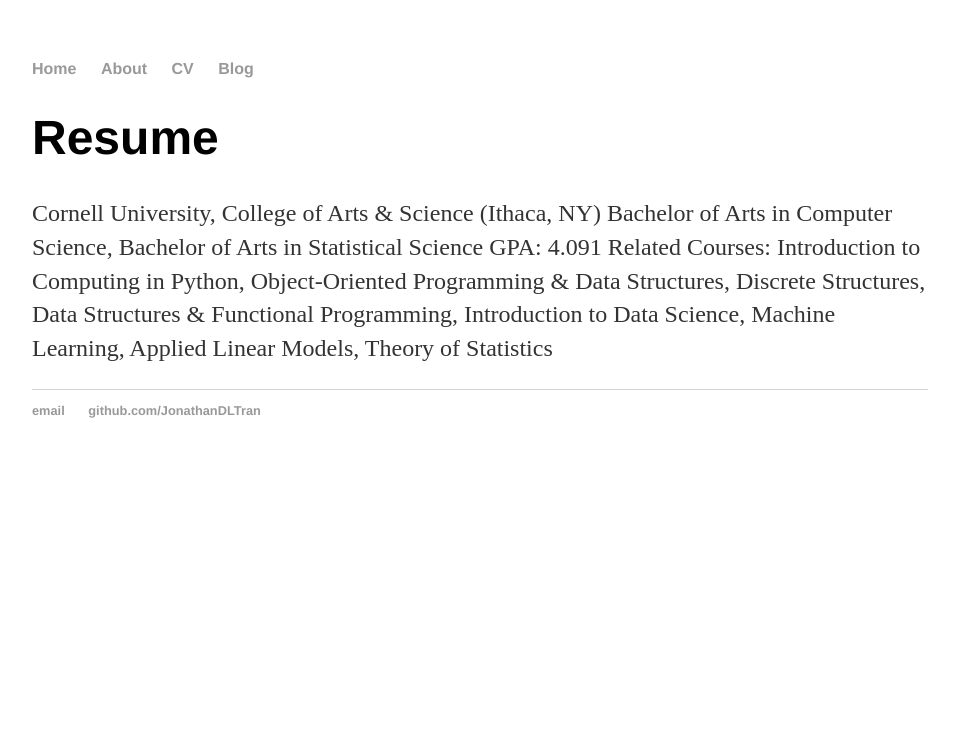
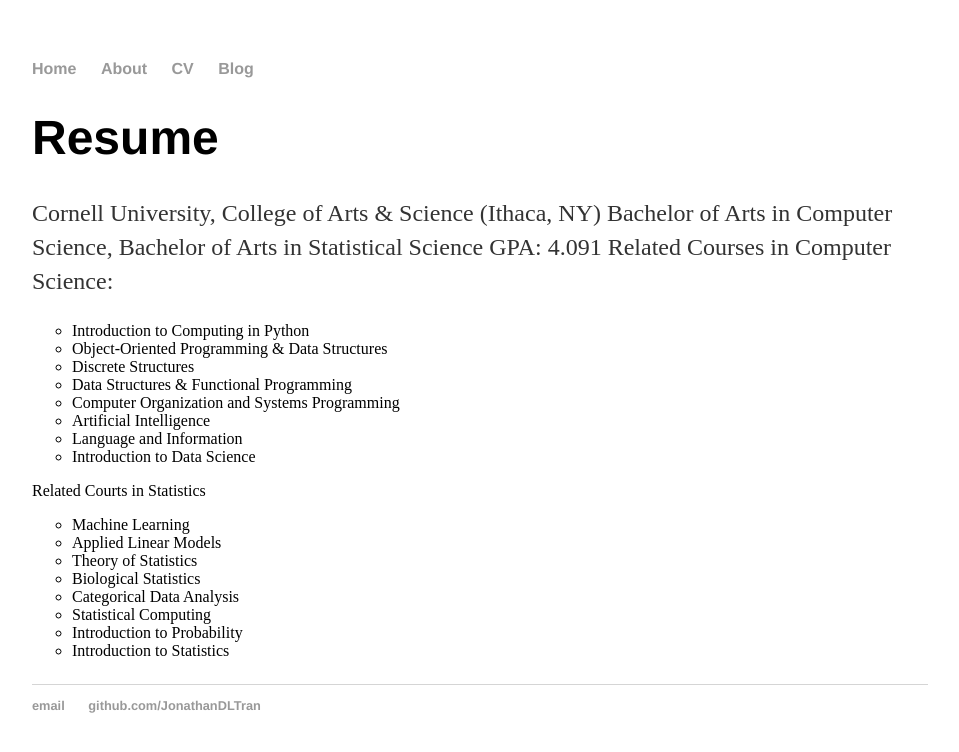
Before and after one commit to JonathanDLTran/JonathanDLTran.github.io, a Jekyll site: the page built from cv/index.html, in a window 1280 px wide. Shown: the top 752 px of the page, without its empty margins (160-1119 px from the left). Built offline with Jekyll 4.4.1, drawn with Linux system fonts in a browser that asks for light colours.

Commit message:
Update cv

```diff
--- a/cv/index.html
+++ b/cv/index.html
@@ -7,6 +7,28 @@
 	<p>Cornell University, College of Arts & Science (Ithaca, NY)
 Bachelor of Arts in Computer Science, Bachelor of Arts in Statistical Science
 GPA: 4.091
-Related Courses: Introduction to Computing in Python, Object-Oriented Programming & Data Structures, Discrete Structures, Data Structures & Functional Programming, Introduction to Data Science, Machine Learning, Applied Linear Models, Theory of Statistics
+
+Related Courses in Computer Science:
+<ul style="list-style-type:circle;">
+  <li>Introduction to Computing in Python</li>
+  <li>Object-Oriented Programming & Data Structures</li>
+  <li>Discrete Structures</li>
+  <li>Data Structures & Functional Programming</li>
+  <li>Computer Organization and Systems Programming</li>
+  <li>Artificial Intelligence</li>
+  <li>Language and Information</li>
+  <li>Introduction to Data Science</li>
+</ul>
+Related Courts in Statistics
+<ul style="list-style-type:circle;">
+  <li>Machine Learning</li>
+  <li>Applied Linear Models</li>
+  <li>Theory of Statistics</li>
+  <li>Biological Statistics</li>
+  <li>Categorical Data Analysis</li>
+  <li>Statistical Computing</li>
+  <li>Introduction to Probability</li>
+  <li>Introduction to Statistics</li>
+</ul>
 </p>
 </div><!-- /.blurb -->
```
